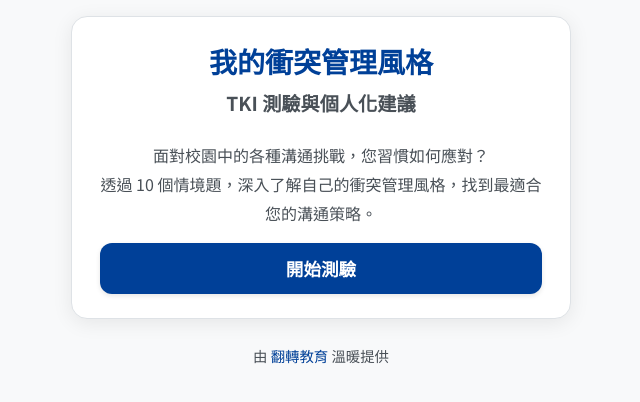
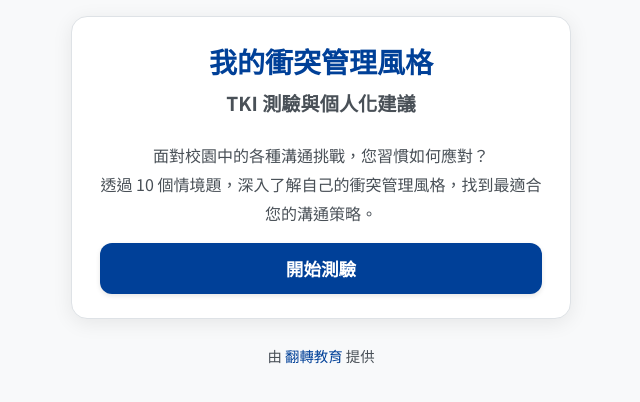
Before and after one commit to cloudshih-hub/TKI-generator, a plain HTML site: page index.html in a window 1280 px wide. Shown: the full height of the page, 319-959 px from the left. Drawn offline with nearby package versions, Linux system fonts and the light colour scheme.

Commit message:
Update index.html

```diff
--- a/index.html
+++ b/index.html
@@ -253,7 +253,7 @@
         </div>
 
         <footer class="brand-footer">
-            <p>由 <a href="https://flipedu.parenting.com.tw/" target="_blank" rel="noopener noreferrer">翻轉教育</a> 溫暖提供</p>
+            <p>由 <a href="https://flipedu.parenting.com.tw/" target="_blank" rel="noopener noreferrer">翻轉教育</a> 提供</p>
         </footer>
     </div>
 
```
